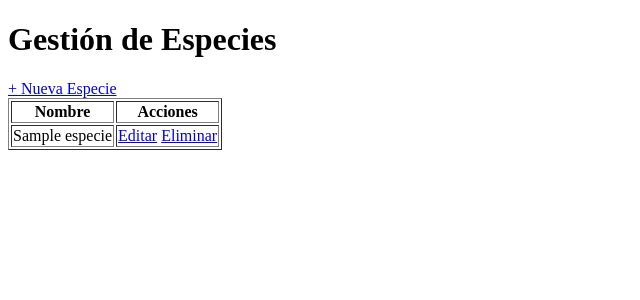
After one commit to Sofia-Osuna/Refugios, a PHP site: page /Lista_especie.php in a window 1280 px wide. The commit adds this page. Shown: the top 300 px of the page, without its empty margins (0-640 px from the left). Run offline with PHP 8.4, Linux system fonts and the light colour scheme; tables that the repository leaves empty hold one stand-in row (values such as "Sample post").

Commit message:
funcion de registrar, editar,ver y eliminar especie si te lo juro we creeme

```diff
--- /dev/null
+++ b/Lista_especie.php
@@ -0,0 +1,59 @@
+<?php
+error_reporting(E_ALL);
+ini_set('display_errors', 1);
+
+include('clases/Especie.php');
+$clase = new Especie();
+$especies = $clase->mostrar();
+?>
+<!DOCTYPE html>
+<html lang="en">
+<head>
+    <meta charset="UTF-8">
+    <meta name="viewport" content="width=device-width, initial-scale=1.0">
+    <title>Document</title>
+</head>
+<body>
+    <h1>Gestión de Especies</h1>
+
+    <?php if(isset($_GET['msg'])): ?>
+        <div class="mensaje success">
+            <?php
+                if($_GET['msg'] == 'actualizado') echo 'Especie actualizada correctamente';
+                if($_GET['msg'] == 'eliminado') echo 'Especie eliminada correctamente';
+                if($_GET['msg'] == 'creado') echo 'Especie creada correctamente';
+            ?>
+        </div>
+    <?php endif; ?>
+  <a href="formulario_especie.php">+ Nueva Especie</a>
+    <table border="1">
+        <thead>
+            <tr>
+                <th>Nombre</th>
+                <th>Acciones</th>
+            </tr>
+        </thead>
+        <tbody>
+            <?php if(count($especies) > 0): ?>
+                <?php foreach($especies as $especie): ?>
+                    <tr>
+                        <td><?= htmlspecialchars($especie['nombre']) ?></td>
+                        <td>
+                     <a href="Editar_especie.php?id=<?= $especie['id_especie'] ?>">Editar</a>
+
+                            <a href="controladores/eliminar_especie.php?id=<?= $especie['id_especie'] ?>"
+                               onclick="return confirm('¿Estás seguro de eliminar esta especie?')">Eliminar</a>
+                        </td>
+                    </tr>
+                <?php endforeach; ?>
+            <?php else: ?>
+                <tr>
+                    <td colspan="3">No hay especies registradas</td>
+                </tr>
+            <?php endif; ?>
+        </tbody>
+    </table>
+</body>
+</html>
+</body>
+</html>
--- a/clases/Especie.php
+++ b/clases/Especie.php
@@ -0,0 +1,50 @@
+<?php
+    error_reporting(E_ALL); //esto es para que me muestre los errores
+    ini_set('display_errors', 1);
+
+    class Especie{
+        private $conexion; //esta solucion me la dio la ia, ojo
+        //método constructor
+        function __construct(){
+            //hola, serequiere una vez el archivo de conexion
+            require_once('conexion.php');
+            $this -> conexion = new Conexion();
+
+        }
+        function guardar($nombre){
+            $consulta = "INSERT INTO especie (id_especie, nombre) VALUES(null,'{$nombre}');";
+            $respuesta = $this -> conexion -> query($consulta);
+
+            return $respuesta;
+        }
+
+           function editar($id_especie, $nombre){
+        $consulta = "UPDATE especie SET nombre = '{$nombre}' WHERE id_especie = {$id_especie}";
+        $respuesta = $this->conexion->query($consulta);
+        return $respuesta;
+    }
+
+          function eliminar($id_especie){
+        $consulta = "DELETE FROM especie WHERE id_especie = {$id_especie}";
+        $respuesta = $this->conexion->query($consulta);
+        return $respuesta;
+    }
+    //esto es para mostrar la lista de las especies
+    function mostrar(){
+    $consulta = "SELECT * FROM especie ORDER BY id_especie DESC";
+    $respuesta = $this->conexion->query($consulta);
+    $especies = [];
+    while($fila = $respuesta->fetch_assoc()){
+        $especies[] = $fila;
+    }
+    return $especies;
+}
+        //esto es para tener la id de la especie
+        function obtenerPorId($id_especie){
+         $consulta = "SELECT * FROM especie WHERE id_especie = {$id_especie}";
+         $respuesta = $this->conexion->query($consulta);
+        $especie = $respuesta->fetch_assoc();
+         return $especie;
+}
+    }
+?>
--- a/index.php
+++ b/index.php
@@ -7,5 +7,6 @@
 </head>
 <body>
     <h1>Hola Mundo UwU</h1>
+
 </body>
 </html>
```
Also changed, not shown: Editar_especie.php (added, +42 -0 lines), Formulario_especie.php (+18 -0 lines), controladores/Insertar_especie.php (+20 -0 lines), controladores/actualizar_especie.php (added, +23 -0 lines), controladores/eliminar_especie.php (added, +33 -0 lines).
